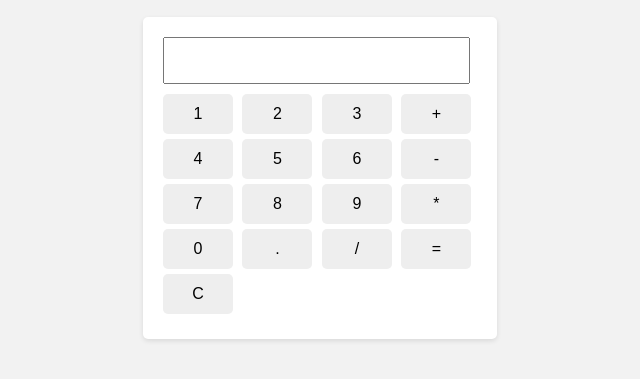
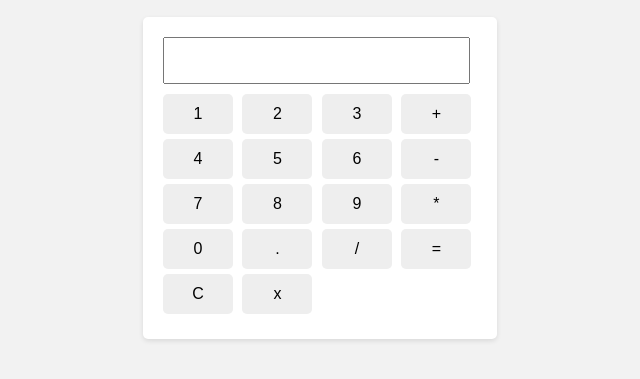
Before and after one commit to cardona0216/proyectocursogit, a plain HTML site: page index.html in a window 1280 px wide. Shown: the part 119-498 px from the top of the page, without its empty margins (320-960 px from the left). Drawn offline with Linux system fonts and the light colour scheme.

Commit message:
se agragaron soluciones para el ejercio en la rama de walter

```diff
--- a/index.html
+++ b/index.html
@@ -36,6 +36,7 @@
         <input type="button" value="=" onclick="calcular()">
         <br>
         <input type="button" value="C" onclick="limpiarPantalla()">
+        <input type="button" value="x" onclick="deshacer()">
     </div>
 
     <script src="script.js"></script>
--- a/script.js
+++ b/script.js
@@ -11,3 +11,9 @@ function agregarALaPantalla(value) {
   function limpiarPantalla() {
     document.getElementById('pantalla').value = '';
   }
+
+  function deshacer(){
+    const valorPantalla = document.getElementById('pantalla').value;
+    const resultado = valorPantalla.substring(0, valorPantalla.length -1)
+    document.getElementById('pantalla').value = resultado
+  }
```
